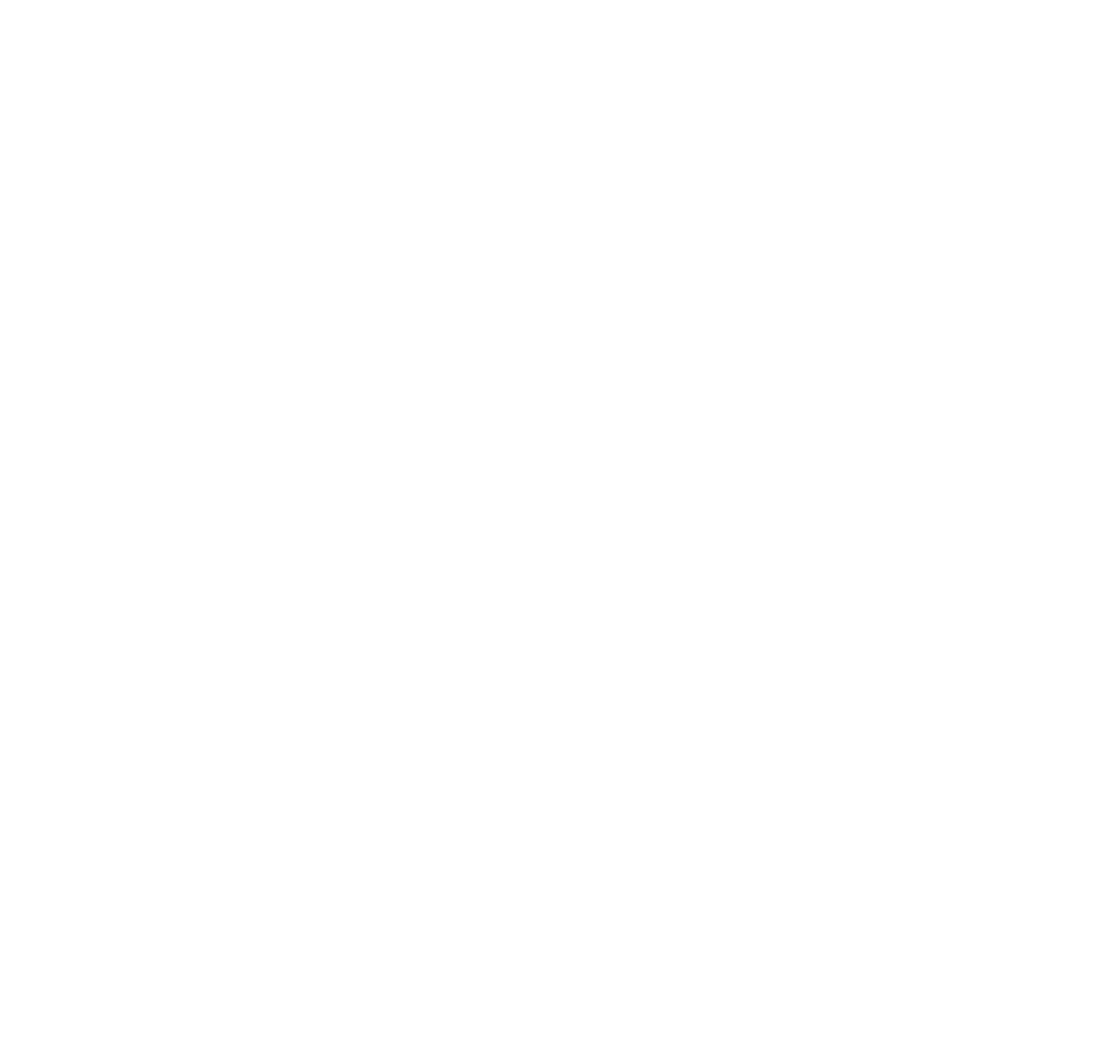
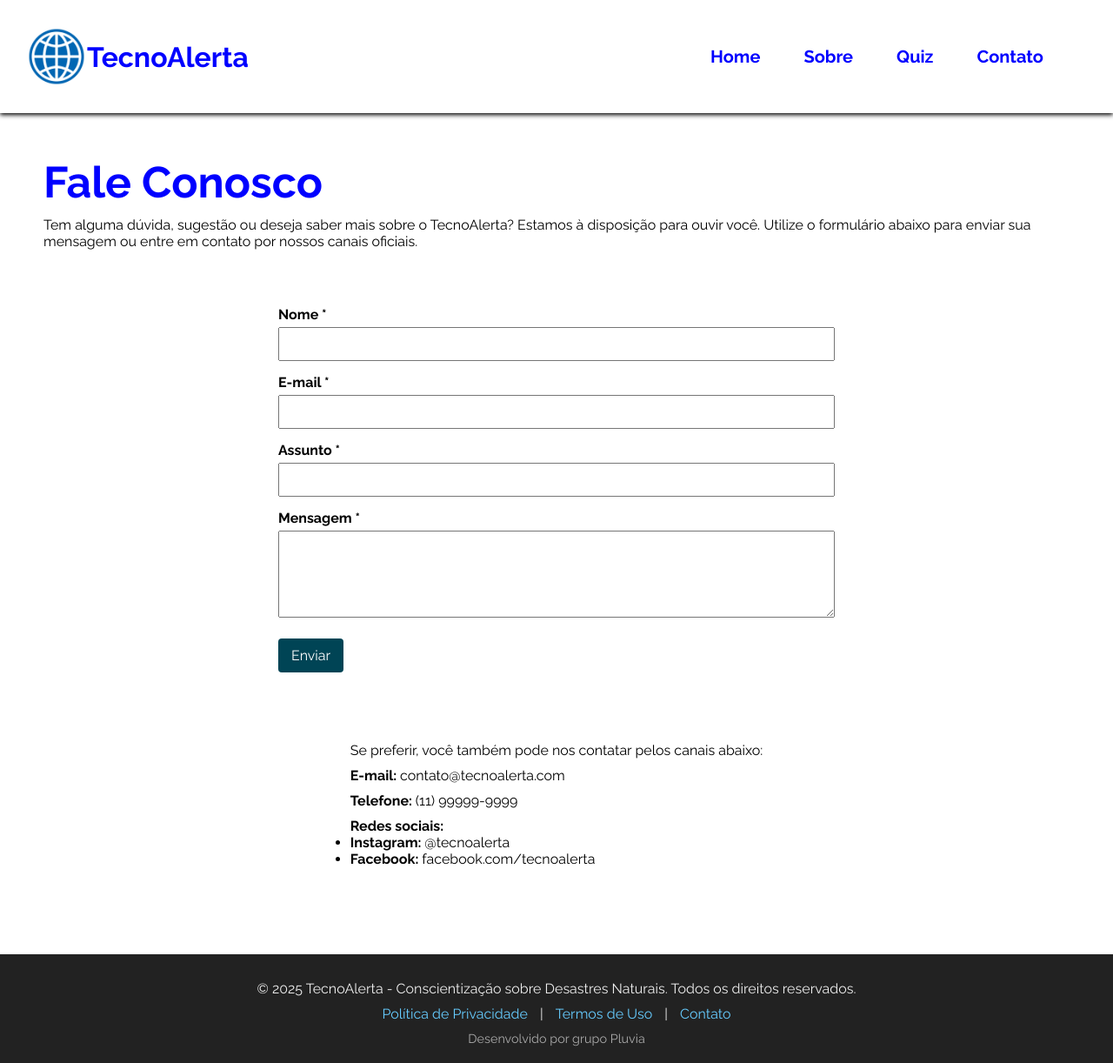
Before and after one commit to Pluvia-GS/Pluvia-WebDev, a plain HTML site: page src/pages/contato.html in a window 1280 px wide. Shown: the whole page at 87% size. Before the commit the page ends 800 px from the top, so only its background shows below. Drawn offline with Linux system fonts and the light colour scheme.

Commit message:
feat(contact): create Contact page layout and structure

```diff
--- a/src/css/style.css
+++ b/src/css/style.css
@@ -51,7 +51,8 @@ nav ul li a {
 }
 
 #banner-sobre {
-  background-image: linear-gradient(rgba(0, 0, 0, 0.6), rgba(0, 0, 0, 0.6)), url(/src/assets/banner-sobre.png);
+  background-image: linear-gradient(rgba(0, 0, 0, 0.6), rgba(0, 0, 0, 0.6)),
+    url(/src/assets/banner-sobre.png);
   width: 100%;
   height: 500px;
   text-align: center;
@@ -62,11 +63,15 @@ nav ul li a {
   align-items: center;
   justify-content: center;
 }
+#contato-header {
+  margin: 50px;
+}
+#contato-header h1 {
+  font-size: 50px;
+  color: blue;
+}
 
-
-
-
-#banner-sobre h1{
+#banner-sobre h1 {
   color: white;
   text-shadow: 2px 2px 4px rgba(0, 0, 0, 1);
   font-size: 55px;
@@ -79,7 +84,7 @@ nav ul li a {
   text-shadow: 2px 2px 4px rgba(0, 0, 0, 0.7);
 }
 
-p{
+p {
   margin-top: 10px;
 }
 .conteudo {
@@ -120,6 +125,68 @@ p{
   padding-bottom: 50px;
 }
 
+main{
+  display: flex;
+  flex-direction: column;
+  align-items: center;
+  margin-bottom: 100px;
+}
+form{
+  width: 50%;
+  margin-bottom: 70px;
+}
+
+label {
+  display: block;
+  margin-top: 15px;
+  font-weight: bold;
+}
+
+input, textarea {
+  width: 100%;
+  padding: 8px;
+  margin-top: 5px;
+  box-sizing: border-box;
+  font-size: 1em;
+}
+
+textarea {
+  resize: vertical;
+  min-height: 100px;
+}
+
+.error {
+  border: 2px solid #e00;
+}
+
+.error-message {
+  color: #e00;
+  font-size: 0.9em;
+  margin-top: 3px;
+}
+
+button {
+  margin-top: 20px;
+  padding: 10px 15px;
+  font-size: 1em;
+  cursor: pointer;
+  background-color: #045;
+  color: #fff;
+  border: none;
+  border-radius: 4px;
+}
+
+button:hover {
+  background-color: #036;
+}
+
+.success-message {
+  color: green;
+  margin-top: 20px;
+  font-weight: bold;
+}
+
+
 .footer {
   background-color: #222;
   color: #eee;
--- /dev/null
+++ b/src/js/contato.js
@@ -0,0 +1,48 @@
+document.getElementById('contactForm').addEventListener('submit', function (e) {
+  e.preventDefault();
+
+  const name = document.getElementById('name');
+  const email = document.getElementById('email');
+  const subject = document.getElementById('subject');
+  const message = document.getElementById('message');
+  const formMessage = document.getElementById('formMessage');
+
+  formMessage.textContent = '';
+  formMessage.style.color = 'red';
+
+  if (!name.value.trim()) {
+    formMessage.textContent = 'Por favor, preencha o nome.';
+    name.focus();
+    return;
+  }
+
+  if (!email.value.trim()) {
+    formMessage.textContent = 'Por favor, preencha o e-mail.';
+    email.focus();
+    return;
+  }
+
+  const emailPattern = /^[^\s@]+@[^\s@]+\.[^\s@]+$/;
+  if (!emailPattern.test(email.value.trim())) {
+    formMessage.textContent = 'Por favor, insira um e-mail válido.';
+    email.focus();
+    return;
+  }
+
+  if (!subject.value.trim()) {
+    formMessage.textContent = 'Por favor, preencha o assunto.';
+    subject.focus();
+    return;
+  }
+
+  if (!message.value.trim()) {
+    formMessage.textContent = 'Por favor, preencha a mensagem.';
+    message.focus();
+    return;
+  }
+
+  formMessage.style.color = 'green';
+  formMessage.textContent = 'Formulário enviado com sucesso!';
+
+
+});
--- a/src/pages/contato.html
+++ b/src/pages/contato.html
@@ -0,0 +1,92 @@
+<!DOCTYPE html>
+<html lang="pt-br">
+
+<head>
+    <meta charset="UTF-8" />
+    <meta name="viewport" content="width=device-width, initial-scale=1.0" />
+    <link rel="preconnect" href="https://fonts.googleapis.com" />
+    <link rel="preconnect" href="https://fonts.gstatic.com" crossorigin />
+    <link
+        href="https://fonts.googleapis.com/css2?family=Montserrat:ital,wght@0,100..900;1,100..900&family=Poppins:ital,wght@0,100;0,200;0,300;0,400;0,500;0,600;0,700;0,800;0,900;1,100;1,200;1,300;1,400;1,500;1,600;1,700;1,800;1,900&family=Raleway:ital,wght@0,100..900;1,100..900&display=swap"
+        rel="stylesheet" />
+    <link rel="stylesheet" href="/src/css/style.css" />
+    <title>TecnoAlerta</title>
+</head>
+
+<body>
+    <header>
+        <div id="menu">
+            <div id="logo-container">
+                <img id="logo" src="/src/assets/logo-provisoria.png" alt="Logo TecnoAlerta" />
+                <h1>TecnoAlerta</h1>
+            </div>
+
+            <nav>
+                <ul>
+                    <li><a href="/index.html">Home</a></li>
+                    <li><a href="/src/pages/sobre.html">Sobre</a></li>
+                    <li><a href="/src/pages/quiz.html">Quiz</a></li>
+                    <li><a href="/src/pages/contato.html">Contato</a></li>
+                </ul>
+            </nav>
+        </div>
+
+        <main>
+            <header>
+                <div id="contato-header">
+                    <h1 id="fale-conosco">Fale Conosco</h1>
+                    <p id="p-contato">Tem alguma dúvida, sugestão ou deseja saber mais sobre o TecnoAlerta? Estamos à
+                        disposição para ouvir você. Utilize o formulário abaixo para enviar sua mensagem ou entre em
+                        contato por nossos canais oficiais.</p>
+                </div>
+
+            </header>
+
+            <form id="contactForm" novalidate>
+                <label for="name">Nome *</label>
+                <input type="text" id="name" name="name" />
+
+                <label for="email">E-mail *</label>
+                <input type="email" id="email" name="email" />
+
+                <label for="subject">Assunto *</label>
+                <input type="text" id="subject" name="subject" />
+
+                <label for="message">Mensagem *</label>
+                <textarea id="message" name="message"></textarea>
+
+                <button type="submit">Enviar</button>
+            </form>
+
+            <div id="formMessage"></div>
+
+            <div>
+                <p>Se preferir, você também pode nos contatar pelos canais abaixo:</p>
+                <p><b>E-mail: </b>contato@tecnoalerta.com</p>
+                <p><b>Telefone: </b>(11) 99999-9999</p>
+                <p><b>Redes sociais: </b></p>
+                <ul>
+                    <li><b>Instagram: </b>@tecnoalerta</li>
+                    <li><b>Facebook: </b>facebook.com/tecnoalerta</li>
+                </ul>
+            </div>
+
+        </main>
+
+        <footer class="footer">
+            <div>
+                <p>© 2025 TecnoAlerta - Conscientização sobre Desastres Naturais. Todos os direitos reservados.</p>
+                <p>
+                    <a href="#" class="footer-link">Política de Privacidade</a> |
+                    <a href="#" class="footer-link">Termos de Uso</a> |
+                    <a href="#" class="footer-link">Contato</a>
+                </p>
+                <p class="footer-credit">Desenvolvido por grupo Pluvia</p>
+            </div>
+        </footer>
+
+
+        <script src="/src/js/contato.js"></script>
+</body>
+
+</html>
```
Also changed, not shown: src/js/script.js (line endings or trailing spaces).
